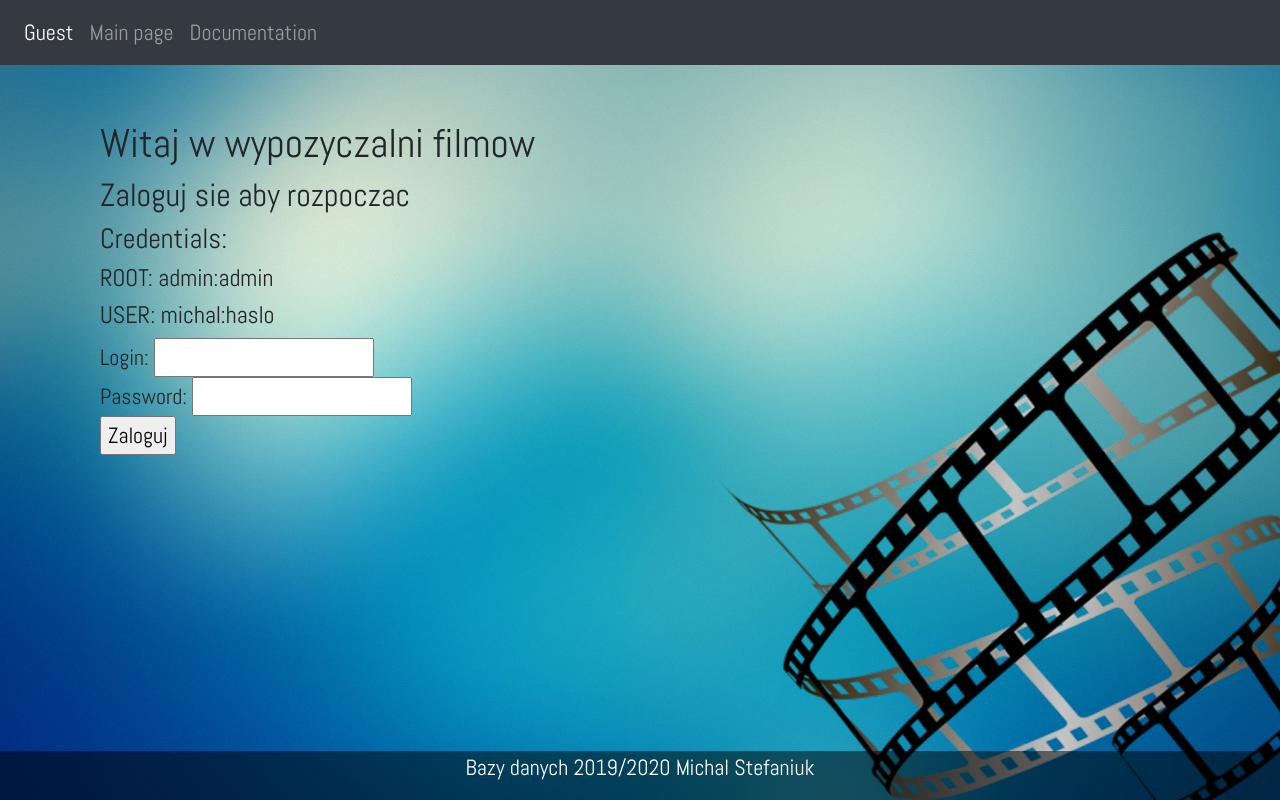
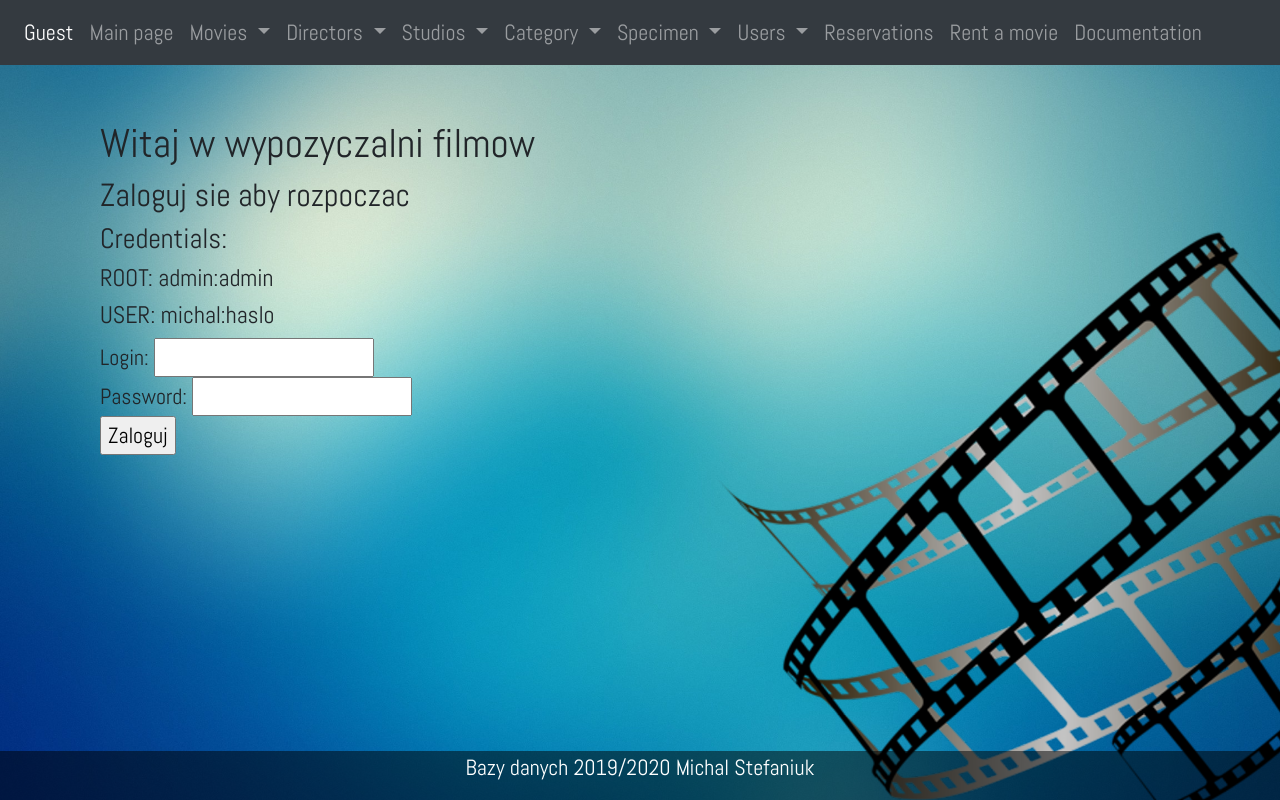
Before and after one commit to michals96/movie_rental_service, a PHP site: page /index.php in a window 1280 px wide; the page is wider, and only the part inside the window is pictured. Run offline with PHP 8.4, Linux system fonts and the light colour scheme; some libraries are stand-ins or nearby versions.

Commit message:
Basic navbar

```diff
--- a/index.php
+++ b/index.php
@@ -119,6 +119,71 @@ include 'queries.php';
             <li class="nav-item">
                 <a class="nav-link" href="index.php">Main page</a>
             </li>
+            <li class="nav-item dropdown">
+                <a class="nav-link dropdown-toggle" href="#" id="navbarDropdown" role="button" data-toggle="dropdown" aria-haspopup="true" aria-expanded="false">
+                    Movies
+                </a>
+                <div class="dropdown-menu" aria-labelledby="navbarDropdown">
+                    <a class="dropdown-item" href="index.php?action=movies">List movies</a>
+                    <div class="dropdown-divider"></div>
+                    <a class="dropdown-item" href="index.php?action=add_movie">Add movie</a>
+                </div>
+
+            </li>
+            <li class="nav-item dropdown">
+                <a class="nav-link dropdown-toggle" href="#" id="navbarDropdown" role="button" data-toggle="dropdown" aria-haspopup="true" aria-expanded="false">
+                    Directors
+                </a>
+                <div class="dropdown-menu" aria-labelledby="navbarDropdown">
+                    <a class="dropdown-item" href="index.php?action=show_directors">List directors</a>
+                    <a class="dropdown-item" href="index.php?action=add_director">Add directors</a>
+                    <div class="dropdown-divider"></div>
+                    <a class="dropdown-item" href="index.php?action=attatch_director">Attatch director</a>
+                </div>
+            </li>
+            <li class="nav-item dropdown">
+                <a class="nav-link dropdown-toggle" href="#" id="navbarDropdown" role="button" data-toggle="dropdown" aria-haspopup="true" aria-expanded="false">
+                    Studios
+                </a>
+                <div class="dropdown-menu" aria-labelledby="navbarDropdown">
+                    <a class="dropdown-item" href="index.php?action=add_studio">Add movie studio</a>
+                </div>
+            </li>
+            <li class="nav-item dropdown">
+                <a class="nav-link dropdown-toggle" href="#" id="navbarDropdown" role="button" data-toggle="dropdown" aria-haspopup="true" aria-expanded="false">
+                    Category
+                </a>
+                <div class="dropdown-menu" aria-labelledby="navbarDropdown">
+                    <a class="dropdown-item" href="index.php?action=add_type">Add movie type</a>
+                </div>
+            </li>
+            <li class="nav-item dropdown">
+                <a class="nav-link dropdown-toggle" href="#" id="navbarDropdown" role="button" data-toggle="dropdown" aria-haspopup="true" aria-expanded="false">
+                    Specimen
+                </a>
+                <div class="dropdown-menu" aria-labelledby="navbarDropdown">
+                    <a class="dropdown-item" href="index.php?action=show_specimen">List specimen</a>
+                    <div class="dropdown-divider"></div>
+                    <a class="dropdown-item" href="index.php?action=add_specimen">Add specimen</a>
+                </div>
+            </li>
+            <li class="nav-item dropdown">
+                <a class="nav-link dropdown-toggle" href="#" id="navbarDropdown" role="button" data-toggle="dropdown" aria-haspopup="true" aria-expanded="false">
+                    Users
+                </a>
+                <div class="dropdown-menu" aria-labelledby="navbarDropdown">
+                    <a class="dropdown-item" href="index.php?action=show_users">List users</a>
+                    <div class="dropdown-divider"></div>
+                    <a class="dropdown-item" href="index.php?action=add_user">Add user</a>
+                </div>
+            </li>
+
+            <li class="nav-item">
+                <a class="nav-link" href="index.php?action=manage_bookings">Reservations</a>
+            </li>
+            <li class="nav-item">
+                <a class="nav-link" href="index.php?action=manage_rents">Rent a movie</a>
+            </li>
             <li class="nav-item">
                 <a class="nav-link" href="documentation.php">Documentation</a>
             </li>
@@ -141,17 +206,13 @@ include 'queries.php';
 
                             <a href='index.php?action=movies'> List movies </a>
                             <a href='index.php?action=add_movie'> Add movie </a>
-
                             <a href='index.php?action=show_directors'> List directors </a>
                             <a href='index.php?action=add_director'> Add director </a>
-
                             <a href='index.php?action=attatch_director'> Add director to movie </a>
                             <a href='index.php?action=add_studio'> Add movie studio </a>
                             <a href='index.php?action=add_type'> Add movie type </a>
-
                             <a href='index.php?action=show_specimen'> List specimen </a>
                             <a href='index.php?action=add_specimen'> Add specimen </a>
-
 		                    <a href='index.php?action=show_users'> List users </a>
                             <a href='index.php?action=add_user'> Add user </a>
 
@@ -215,8 +276,7 @@ include 'queries.php';
                     $action = $_GET['action'];
                 }
                 $akcja = new queries;
-                    switch ($action):
-                        case 'show_specimen':
+                switch ($action): case 'show_specimen':
                         $akcja->show_specimen();
                         break;
                     case 'my_bookings':
```
Lines whose indentation alone changed are shown as unchanged.
